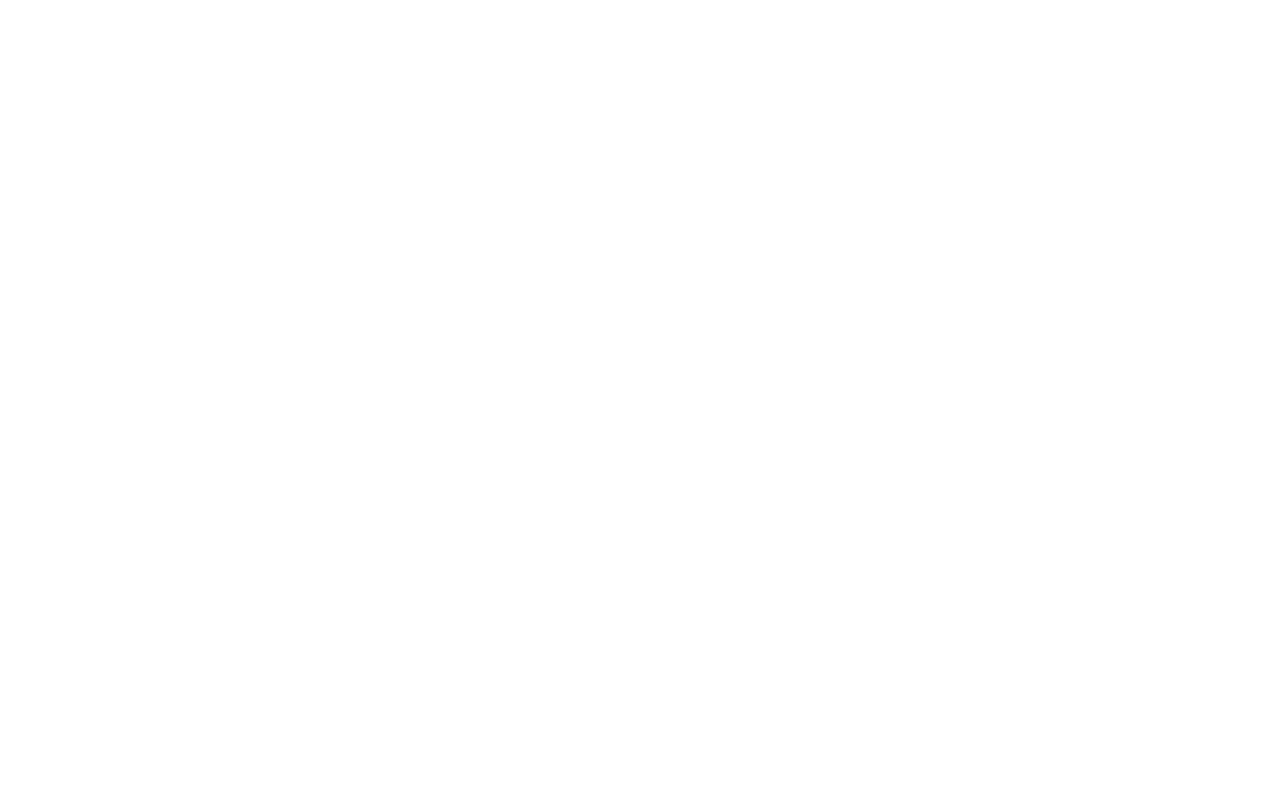
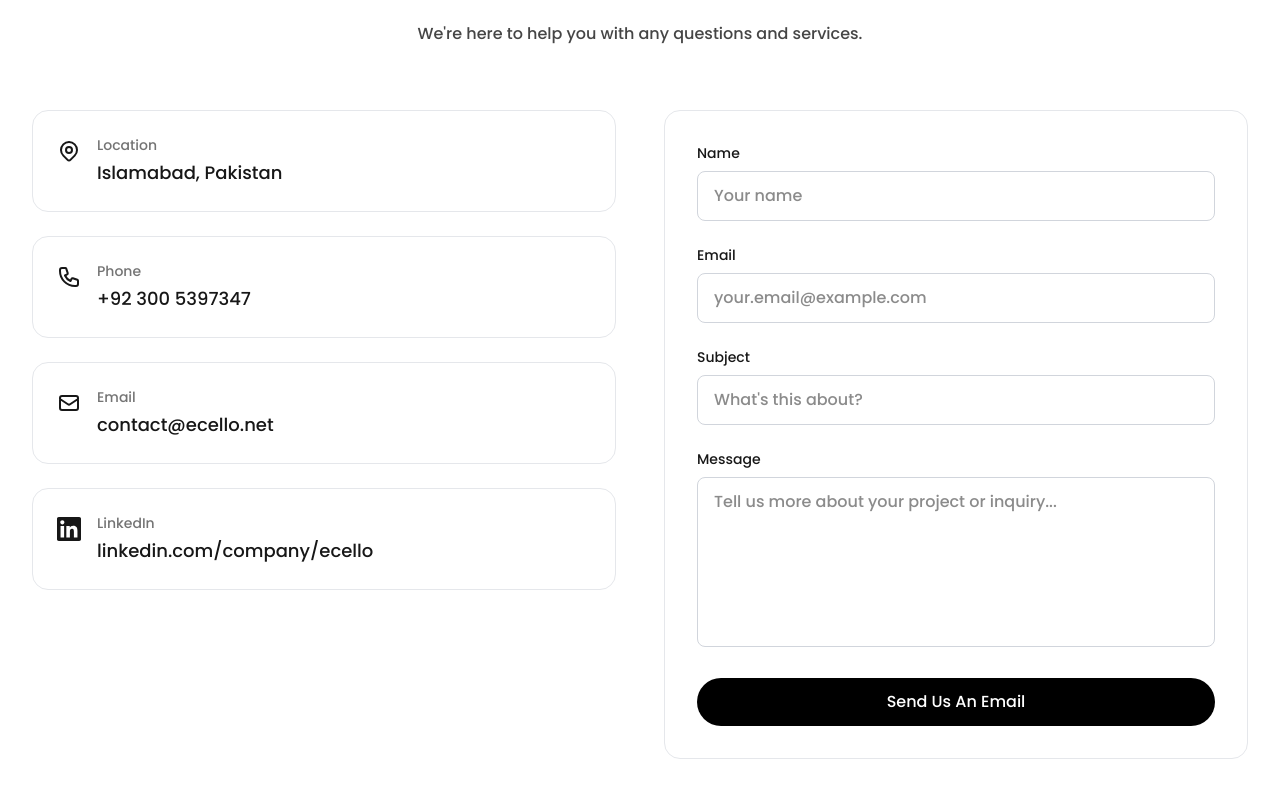
Before and after one commit to ecellolabs/Website, a Next.js app: page / in a window 1280 px wide. Shown: the part 2494-3280 px from the top of the page. Before the commit the page ends 2344 px from the top, so only its background shows below. Built offline with nearby package versions, Linux system fonts and the light colour scheme.

Commit message:
add the get in touch section

```diff
--- a/app/components/contact.tsx
+++ b/app/components/contact.tsx
@@ -0,0 +1,182 @@
+"use client";
+
+import { useState } from "react";
+
+const contactInfo = [
+  {
+    id: 1,
+    label: "Location",
+    value: "Islamabad, Pakistan",
+    icon: (
+      <svg className="w-6 h-6" fill="none" stroke="currentColor" viewBox="0 0 24 24">
+        <path strokeLinecap="round" strokeLinejoin="round" strokeWidth={2} d="M17.657 16.657L13.414 20.9a1.998 1.998 0 01-2.827 0l-4.244-4.243a8 8 0 1111.314 0z" />
+        <path strokeLinecap="round" strokeLinejoin="round" strokeWidth={2} d="M15 11a3 3 0 11-6 0 3 3 0 016 0z" />
+      </svg>
+    ),
+  },
+  {
+    id: 2,
+    label: "Phone",
+    value: "+92 300 5397347",
+    icon: (
+      <svg className="w-6 h-6" fill="none" stroke="currentColor" viewBox="0 0 24 24">
+        <path strokeLinecap="round" strokeLinejoin="round" strokeWidth={2} d="M3 5a2 2 0 012-2h3.28a1 1 0 01.948.684l1.498 4.493a1 1 0 01-.502 1.21l-2.257 1.13a11.042 11.042 0 005.516 5.516l1.13-2.257a1 1 0 011.21-.502l4.493 1.498a1 1 0 01.684.949V19a2 2 0 01-2 2h-1C9.716 21 3 14.284 3 6V5z" />
+      </svg>
+    ),
+  },
+  {
+    id: 3,
+    label: "Email",
+    value: "contact@ecello.net",
+    icon: (
+      <svg className="w-6 h-6" fill="none" stroke="currentColor" viewBox="0 0 24 24">
+        <path strokeLinecap="round" strokeLinejoin="round" strokeWidth={2} d="M3 8l7.89 5.26a2 2 0 002.22 0L21 8M5 19h14a2 2 0 002-2V7a2 2 0 00-2-2H5a2 2 0 00-2 2v10a2 2 0 002 2z" />
+      </svg>
+    ),
+  },
+  {
+    id: 4,
+    label: "LinkedIn",
+    value: "linkedin.com/company/ecello",
+    icon: (
+      <svg className="w-6 h-6" fill="currentColor" viewBox="0 0 24 24">
+        <path d="M20.447 20.452h-3.554v-5.569c0-1.328-.027-3.037-1.852-3.037-1.853 0-2.136 1.445-2.136 2.939v5.667H9.351V9h3.414v1.561h.046c.477-.9 1.637-1.85 3.37-1.85 3.601 0 4.267 2.37 4.267 5.455v6.286zM5.337 7.433c-1.144 0-2.063-.926-2.063-2.065 0-1.138.92-2.063 2.063-2.063 1.14 0 2.064.925 2.064 2.063 0 1.139-.925 2.065-2.064 2.065zm1.782 13.019H3.555V9h3.564v11.452zM22.225 0H1.771C.792 0 0 .774 0 1.729v20.542C0 23.227.792 24 1.771 24h20.451C23.2 24 24 23.227 24 22.271V1.729C24 .774 23.2 0 22.222 0h.003z"/>
+      </svg>
+    ),
+  },
+];
+
+export default function Contact() {
+  const [formData, setFormData] = useState({
+    name: "",
+    email: "",
+    subject: "",
+    message: "",
+  });
+
+  const handleChange = (e: React.ChangeEvent<HTMLInputElement | HTMLTextAreaElement>) => {
+    const { name, value } = e.target;
+    setFormData(prev => ({ ...prev, [name]: value }));
+  };
+
+  const handleSubmit = (e: React.FormEvent) => {
+    e.preventDefault();
+    // Handle form submission here
+    console.log("Form submitted:", formData);
+  };
+
+  return (
+    <section id="contact-us" className="py-24 px-4 md:px-6 lg:px-8">
+      <div className="max-w-[1400px] mx-auto">
+      <div className="text-center mb-10 md:mb-16">
+          <h2 className="text-4xl md:text-5xl lg:text-6xl font-semibold text-foreground mb-4">
+            Contact Us
+          </h2>
+          <p className="text-foreground/80 mb-10">
+            We're here to help you with any questions and services.
+          </p>
+        </div>
+
+        <div className="grid grid-cols-1 lg:grid-cols-2 gap-8 lg:gap-12">
+          {/* Left Side - Contact Information */}
+          <div className="space-y-6">
+            {contactInfo.map((info) => (
+              <div
+                key={info.id}
+                className="flex items-start gap-4 p-6 rounded-2xl bg-white border border-gray-200 hover:border-black transition-colors duration-300"
+              >
+                <div className="text-foreground shrink-0 mt-1">
+                  {info.icon}
+                </div>
+                <div>
+                  <h3 className="text-sm font-medium text-foreground/60 mb-1">
+                    {info.label}
+                  </h3>
+                  <p className="text-lg text-foreground">
+                    {info.value}
+                  </p>
+                </div>
+              </div>
+            ))}
+          </div>
+
+          {/* Right Side - Contact Form */}
+          <div className="bg-white rounded-2xl border border-gray-200 p-6 md:p-8">
+            <form onSubmit={handleSubmit} className="space-y-6">
+              <div>
+                <label htmlFor="name" className="block text-sm font-medium text-foreground mb-2">
+                  Name
+                </label>
+                <input
+                  type="text"
+                  id="name"
+                  name="name"
+                  value={formData.name}
+                  onChange={handleChange}
+                  required
+                  className="w-full px-4 py-3 border border-gray-300 rounded-lg focus:outline-none focus:ring-2 focus:ring-black focus:border-transparent transition-all duration-300"
+                  placeholder="Your name"
+                />
+              </div>
+
+              <div>
+                <label htmlFor="email" className="block text-sm font-medium text-foreground mb-2">
+                  Email
+                </label>
+                <input
+                  type="email"
+                  id="email"
+                  name="email"
+                  value={formData.email}
+                  onChange={handleChange}
+                  required
+                  className="w-full px-4 py-3 border border-gray-300 rounded-lg focus:outline-none focus:ring-2 focus:ring-black focus:border-transparent transition-all duration-300"
+                  placeholder="your.email@example.com"
+                />
+              </div>
+
+              <div>
+                <label htmlFor="subject" className="block text-sm font-medium text-foreground mb-2">
+                  Subject
+                </label>
+                <input
+                  type="text"
+                  id="subject"
+                  name="subject"
+                  value={formData.subject}
+                  onChange={handleChange}
+                  required
+                  className="w-full px-4 py-3 border border-gray-300 rounded-lg focus:outline-none focus:ring-2 focus:ring-black focus:border-transparent transition-all duration-300"
+                  placeholder="What's this about?"
+                />
+              </div>
+
+              <div>
+                <label htmlFor="message" className="block text-sm font-medium text-foreground mb-2">
+                  Message
+                </label>
+                <textarea
+                  id="message"
+                  name="message"
+                  value={formData.message}
+                  onChange={handleChange}
+                  required
+                  rows={6}
+                  className="w-full px-4 py-3 border border-gray-300 rounded-lg focus:outline-none focus:ring-2 focus:ring-black focus:border-transparent transition-all duration-300 resize-none"
+                  placeholder="Tell us more about your project or inquiry..."
+                />
+              </div>
+
+              <button
+                type="submit"
+                className="w-full bg-black text-white px-6 py-3 rounded-full transition-all duration-300 font-medium cursor-pointer"
+              >
+                Send Us An Email
+              </button>
+            </form>
+          </div>
+        </div>
+      </div>
+    </section>
+  );
+}
--- a/app/components/ui/get-in-touch.tsx
+++ b/app/components/ui/get-in-touch.tsx
@@ -1,7 +1,7 @@
 export default function GetInTouch() {
   return (
     <a
-    href="#contact"
+    href="#contact-us"
     className="bg-black text-white cursor-pointer px-7 py-2 rounded-full transition-opacity duration-300 inline-flex items-center justify-center">
       Get in touch
     </a>
--- a/app/page.tsx
+++ b/app/page.tsx
@@ -2,6 +2,8 @@
 import Hero from "./components/hero";
 import Services from "./components/services";
 import Projects from "./components/projects";
+import Contact from "./components/contact";
+import Footer from "./components/footer";
 
 export default function Home() {
   return (
@@ -10,6 +12,8 @@
     <Hero />
     <Services />
     <Projects />
+    <Contact />
+    <Footer />
     </>
   );
 }
```
